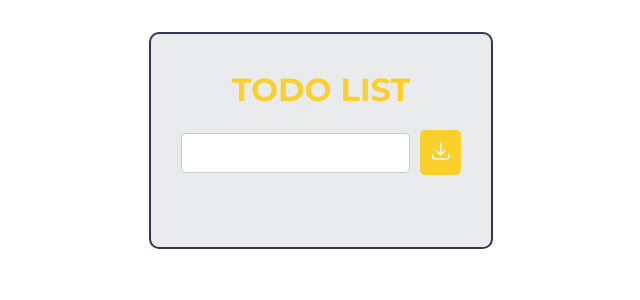
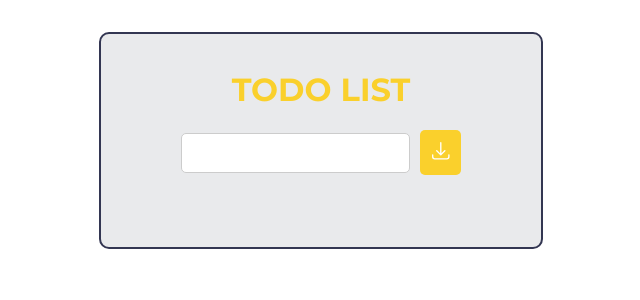
Before and after one commit to severu/vite-todo-practice, a React (Vite) app: page / in a window 1280 px wide. Shown: the top 300 px of the page, without its empty margins (319-959 px from the left). Built offline with nearby package versions, Linux system fonts and the light colour scheme.

Commit message:
made it more responsive

```diff
--- a/src/TodoList.jsx
+++ b/src/TodoList.jsx
@@ -35,7 +35,7 @@ function TodoList({ checkedItems, inputs, checkHandler, handleDelete }) {
 
                               } className={checkedItems[index] ? 'strike-tr' : ''}>
                                       <div className='chk-box-container'>
-                                          <input className='checkbox' type='checkbox' />
+                                          <input hidden className='checkbox' type='checkbox' />
                                           <span>{input}</span>
                                       </div>
 
--- a/src/index.css
+++ b/src/index.css
@@ -5,13 +5,19 @@ body {
 }
 
 .container {
-  max-width: 300px;
+  max-width: 400px;
   margin: 0 auto;
   padding: 20px;
   border: 2px solid #333652;
   border-radius: 10px;
   /*background-color: #F9F9F9;*/
   background-color: #E9EAEC;
+}
+
+@media only screen and (max-width: 550px) {
+  .container {
+    max-width: 90%;
+  }
 }
 
 .form-wrapper {
@@ -56,6 +62,7 @@ body {
   display: flex;
   flex-direction: column;
   align-items: center;
+  width: 100%;
 }
 
 .todo-list li {
@@ -68,6 +75,8 @@ body {
   display: flex;
   justify-content: space-between;
   align-items: center;
+  width: 90%;
+  min-width: 350px;
 }
 
 
```
